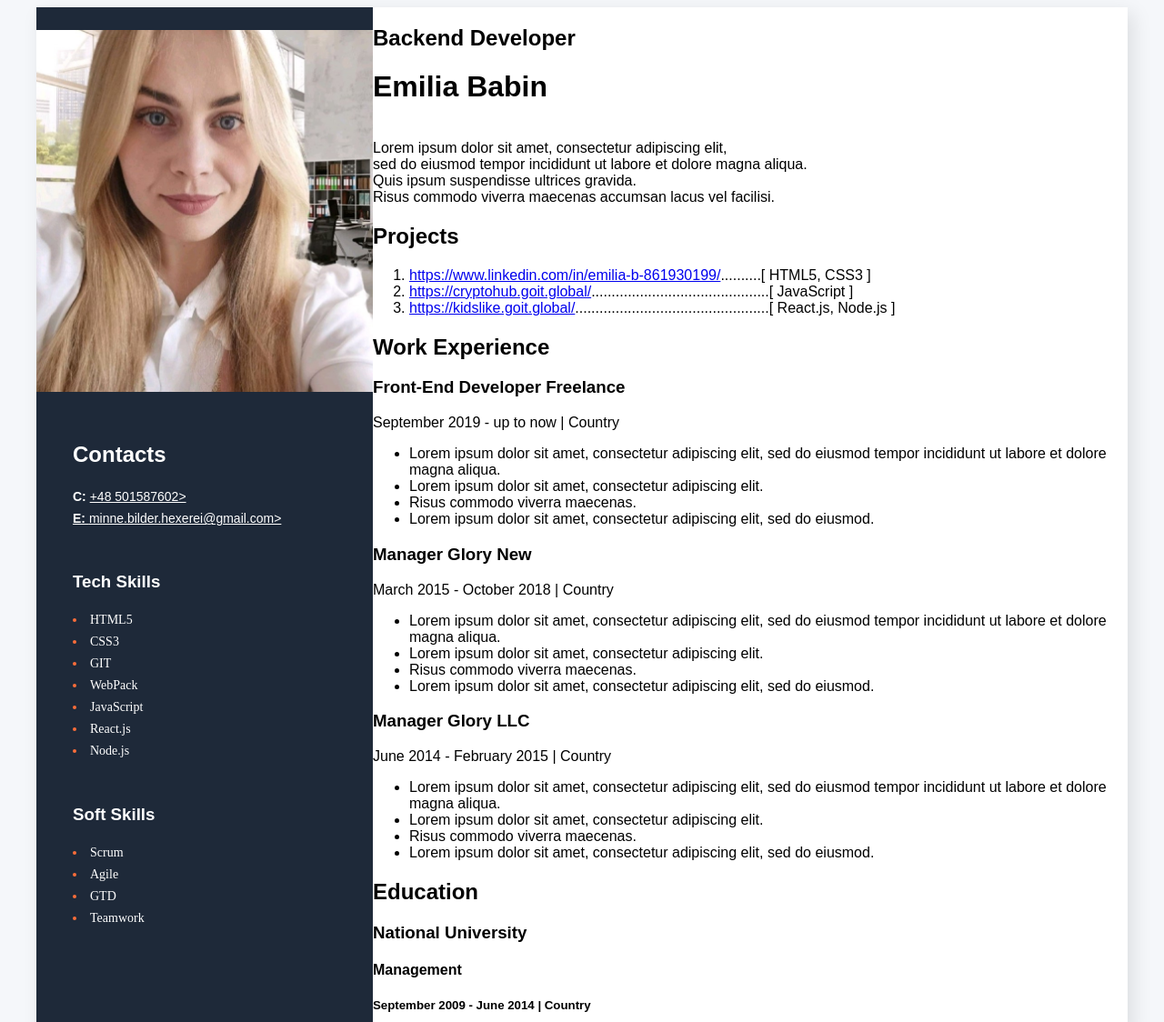
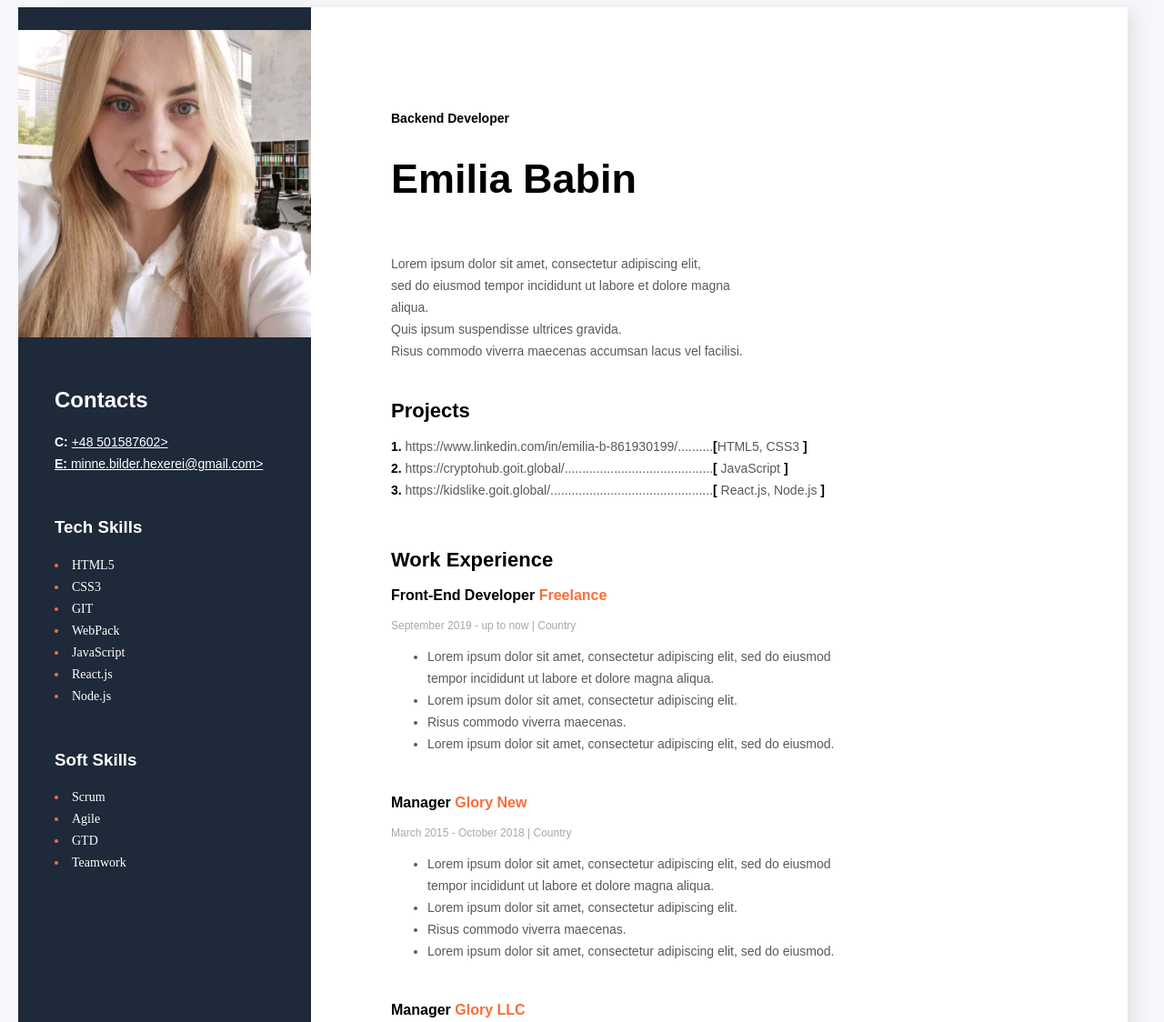
Before and after one commit to emiliababin/CV-basic-HTML-and-CSS, a plain HTML site: page index.html in a window 1280 px wide. Shown: the top 1124 px of the page at 91% size. Drawn offline with Linux system fonts and the light colour scheme.

Commit message:
Full styling of the right side added

```diff
--- a/index.html
+++ b/index.html
@@ -13,11 +13,11 @@
   <body>
     <div class="wrapper">
     <main>
-      <div>
-        <h2>Backend Developer</h2>
-        <h1>Emilia Babin</h1>
+      <div class="main-description">
+        <h2 class="job-title">Backend Developer</h2>
+        <h1 class="main-header">Emilia Babin</h1>
 
-        <p>
+        <p class="description">
           <br>Lorem ipsum dolor sit amet, consectetur adipiscing elit, <br>sed do
           eiusmod tempor incididunt ut labore et dolore magna aliqua. <br> Quis ipsum
           suspendisse ultrices gravida. <br> Risus commodo viverra maecenas accumsan
@@ -25,36 +25,36 @@
         </p>
       </div>
 
-      <div>
+      <div class="projects">
 
-        <h2>Projects</h2>
+        <h2 class="header-primary">Projects</h2>
 
-        <ol>
+        <ol class="list-primary">
           <li>
-            <a href="https://www.linkedin.com/in/emilia-b-861930199/"
+            <a class="list-primary-item" href="https://www.linkedin.com/in/emilia-b-861930199/"
               >https://www.linkedin.com/in/emilia-b-861930199/</a
-            >..........[ HTML5, CSS3 ]
+            ><span class="list-primary-item">..........</span>[<span class="list-primary-item">HTML5, CSS3</span> ]
           </li>
           <li>
-            <a href="https://cryptohub.goit.global/"
+            <a class="list-primary-item" href="https://cryptohub.goit.global/"
               >https://cryptohub.goit.global/</a
-            >............................................[ JavaScript ]
+            ><span class="list-primary-item">..........................................</span>[<span class="list-primary-item"> JavaScript </span>]
           </li>
           <li>
-            <a href="https://kidslike.goit.global/"
+            <a class="list-primary-item" href="https://kidslike.goit.global/"
               >https://kidslike.goit.global/</a
-            >................................................[ React.js, Node.js
+            ><span class="list-primary-item">..............................................</span>[<span class="list-primary-item"> React.js, Node.js </span>
             ]
           </li>
         </ol>
       </div>
 
-      <div>
-        <h2>Work Experience</h2>
-        <h3>Front-End Developer Freelance</h3>
-        <p>September 2019 - up to now | Country</p>
+      <div class="work-exp-box">
+        <h2 class="header-primary">Work Experience</h2>
+        <h3 class="job-position">Front-End Developer <span class="highlight">Freelance</span></h3>
+        <p class="job-date">September 2019 - up to now | Country</p>
 
-        <ul>
+        <ul class="job-list">
           <li>
             Lorem ipsum dolor sit amet, consectetur adipiscing elit, sed do
             eiusmod tempor incididunt ut labore et dolore magna aliqua.
@@ -68,11 +68,11 @@
         </ul>
       </div>
 
-      <div>
-        <h3>Manager Glory New</h3>
-        <p>March 2015 - October 2018 | Country</p>
+      <div class="work-exp-box">
+        <h3 class="job-position">Manager <span class="highlight">Glory New</span></h3>
+        <p class="job-date">March 2015 - October 2018 | Country</p>
 
-        <ul>
+        <ul class="job-list">
           <li>
             Lorem ipsum dolor sit amet, consectetur adipiscing elit, sed do
             eiusmod tempor incididunt ut labore et dolore magna aliqua.
@@ -86,11 +86,11 @@
         </ul>
       </div>
 
-      <div>
-        <h3>Manager Glory LLC</h3>
-        <p>June 2014 - February 2015 | Country</p>
+      <div class="work-exp-box">
+        <h3 class="job-position">Manager <span class="highlight">Glory LLC</span></h3>
+        <p class="job-date">June 2014 - February 2015 | Country</p>
 
-        <ul>
+        <ul class="job-list">
           <li>
             Lorem ipsum dolor sit amet, consectetur adipiscing elit, sed do
             eiusmod tempor incididunt ut labore et dolore magna aliqua.
@@ -103,12 +103,13 @@
           </li>
         </ul>
       </div>
+      <div class="education-box">
+      <h2 class="education">Education</h2>
 
-      <h2>Education</h2>
-
-      <h3>National University</h3>
-      <h4>Management</h4>
-      <h5>September 2009 - June 2014 | Country</h5>
+      <h3 class="education-name">National University</h3>
+      <h4 class="education-subject">Management</h4>
+      <h5 class="job-date">September 2009 - June 2014 | Country</h5>
+    </div>
     </main>
 
     <aside>
--- a/style.css
+++ b/style.css
@@ -19,6 +19,10 @@ aside {
 }
 
 .cv-photo {
+  width: 322px;
+  height: 338px;
+  left: 0px;
+  top: 44px;
   margin: 25px 0 0 0;
 }
 
@@ -67,3 +71,126 @@ aside {
   margin-top: 47px;
   margin-left: 40px;
 }
+
+main {
+  padding: 102px 88px 102px 88px;
+}
+
+.main-description {
+  width: 400px;
+}
+
+.job-title {
+  font-weight: 700;
+  font-size: 14px;
+  line-height: 17px;
+}
+
+.main-header {
+  font-weight: 700;
+  font-size: 45px;
+  line-height: 55px;
+}
+
+.description {
+  font-weight: 400;
+  font-size: 14px;
+  line-height: 24px;
+  color: #595959;
+  margin-bottom: 40px;
+}
+
+.projects {
+  width: 485px;
+  margin-bottom: 51px;
+}
+
+.list-primary {
+  font-weight: 700;
+  font-size: 14px;
+  line-height: 24px;
+  color: #000000;
+  padding-left: 0;
+  list-style-position: inside;
+}
+
+.list-primary-item {
+  font-weight: 400;
+  font-size: 14px;
+  line-height: 24px;
+  text-decoration-line: none;
+  color: #595959;
+}
+
+.header-primary {
+  font-weight: 700;
+  font-size: 22px;
+  line-height: 27px;
+  margin-bottom: 12px;
+}
+
+.job-position {
+  font-weight: 700;
+  font-size: 16px;
+  line-height: 20px;
+}
+
+.highlight {
+  color: #fb6d3a;
+}
+
+.job-date {
+  font-weight: 400;
+  font-size: 12px;
+  line-height: 15px;
+  color: #a8a8a8;
+}
+
+.job-list {
+  font-weight: 400;
+  font-size: 14px;
+  line-height: 24px;
+  color: #595959;
+}
+
+.job-name {
+  width: 525px;
+  height: 213px;
+  left: 498px;
+  top: 570px;
+  margin-bottom: 16px;
+}
+
+.education {
+  font-style: normal;
+  font-weight: 700;
+  font-size: 22px;
+  line-height: 27px;
+}
+
+.education-name {
+  font-weight: 700;
+  font-size: 16px;
+  line-height: 20px;
+  color: #fb6d3a;
+}
+
+.education-subject {
+  font-weight: 700;
+  font-size: 14px;
+  line-height: 17px;
+}
+
+.work-exp-box {
+  padding-right: 217px;
+  margin-bottom: 43px;
+}
+
+.education-box {
+  width: 242px;
+  height: 114px;
+  left: 498px;
+  top: 1138px;
+  margin-right: 500px;
+  margin-bottom: 107px;
+}
```
